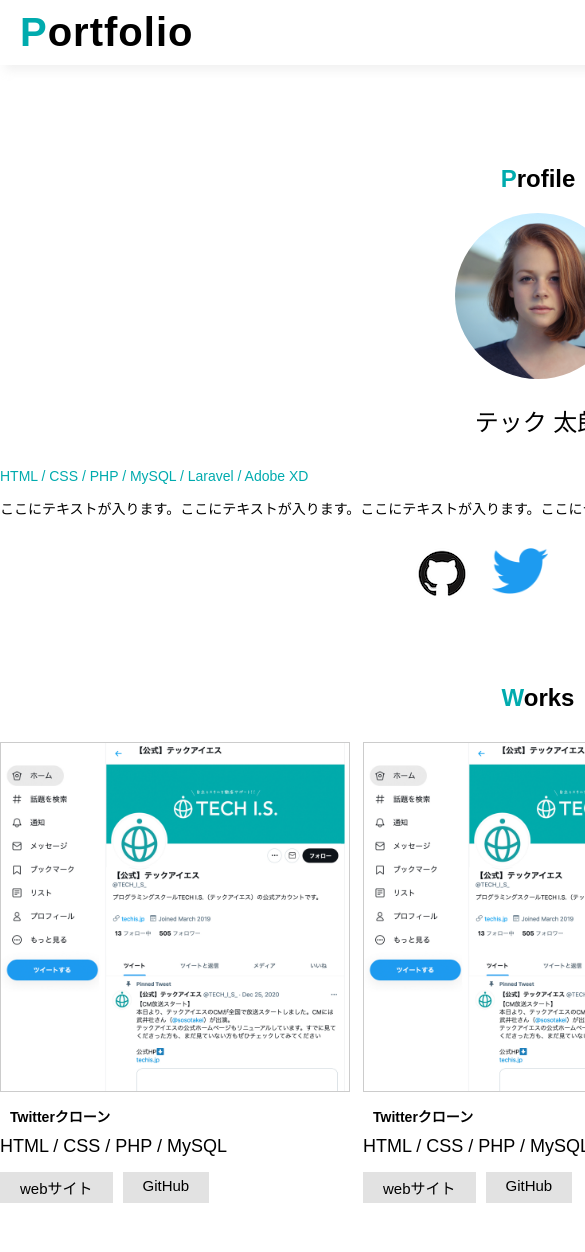
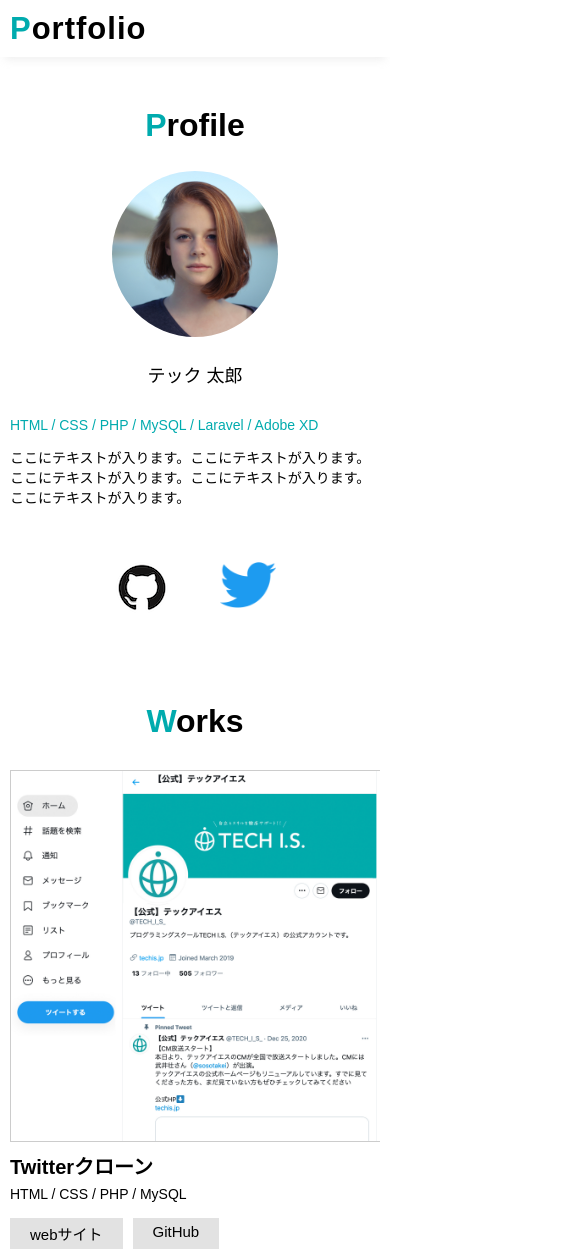
Before and after one commit to Morimiyaaomi/portfolio, a plain HTML site: page index.html in a window 390 px wide. Shown: the top 1252 px of the page, 585 px wide, since content can reach past the window. Drawn offline with Linux system fonts and the light colour scheme.

Commit message:
フッター追加、レスポンシブ対応

```diff
--- a/index.html
+++ b/index.html
@@ -1,5 +1,6 @@
 <!DOCTYPE html>
 <html lang="ja">
+
 <head>
   <meta charset="UTF-8">
   <meta http-equiv="X-UA-Compatible" content="IE=edge">
@@ -8,7 +9,6 @@
   <link rel="stylesheet"  href="style.css">
   <title>PORTFOLIO</title>
 </head>
-
 <body>
   <header>
     <h1 class="block-header">
@@ -17,8 +17,6 @@
       </a>
     </h1>
   </header>
-
-
   <div class="block-main">
     <div class="box-profile">
       <h2 class="sub-title"><span class="color-green">P</span>rofile</h2>
@@ -71,10 +69,12 @@
             <a href="#">GitHub</a>
           </div>
         </li>
-
       </ul>
     </div>
   </div>
+  <footer class="block-footer">
+    <p>Copyright ©︎ TECH I.S. , inc.</p>
+  </footer>
 </body>
 
 </html>
--- a/style.css
+++ b/style.css
@@ -1,25 +1,28 @@
 @charset "UTF-8";
 
 /* 画面のスタイルシート */
-
-body{
+body {
   font-family: "Noto Sans JP",sans-serif;
   margin: 0;
   min-width: 1076px;
 }
 
-/* [header]のスタイルシート */
-
 .color-green {
   color: #00abae;
 }
 
-.block-header{margin: 10px 0;
-  padding: 0 20px 10px;
-  box-shadow: 0 10px 10px -5px rgb(204 204 204 / 30%);
+.sub-title {
+  font-size: 32px;
 }
 
-.block-header a{
+/* [header]のスタイルシート */
+.block-header {
+  margin: 10px 0;
+  padding: 0 20px 10px;
+  box-shadow: 0px 10px 10px -5px rgba(204,204,204,0.3);
+}
+
+.block-header a {
   font-size: 40px;
   color: #000;
   text-decoration: none;
@@ -27,14 +30,12 @@
 }
 
 /* [main]のスタイルシート */
-
-.block-main{
+.block-main {
   text-align: center;
   margin: 100px 0;
 }
 
 /* [Profile]のスタイルシート */
-
 .iteem-list {
   width: 100%;
   max-width: 348px;
@@ -54,27 +55,27 @@
   text-align: left;
 }
 
-.icon-list{
+.icon-list {
   list-style: none;
   width: 100%;
   max-width: 247px;
   margin: 30px auto;
   padding: 0;
   display: flex;
-  content: center;
+  -webkit-justify-content: center;
 }
 
 .icon-list li {
   margin-right: 22px;
 }
 
-/*　[works]のスタイルシート　*/
+/*[works]のスタイルシート*/
 
-.box-works{
+.box-works {
   margin: 80px 0 0;
 }
 
-.works-list{
+.works-list {
   list-style: none;
   width: 100%;
   max-width: 1076px;
@@ -83,6 +84,7 @@
   text-align: left;
   overflow: hidden;
 }
+
 
 .works-list li {
   display: block;
@@ -103,10 +105,10 @@
 
 .works-list li h3 {
   font-size: 14px;
-    margin: 10px;
+  margin: 10px 0;
 }
 
-.works-list li span{
+.works-list li span {
   font-size: 18px;
 }
 
@@ -124,3 +126,84 @@
   text-decoration: none;
   color: #000;
 }
+
+/* [footer]のスタイルシート */
+
+.block-footer p {
+  clear: both;
+  text-align: center;
+  font-size: 15px;
+  margin: 50px 0 20px;
+}
+
+/* スマホ用のスタイルシート */
+
+@media screen and (max-width: 767px){
+  body {
+    min-width: 100%;
+  }
+
+/* [profile]のスタイルシート */
+
+  .box-profile{
+    padding: 0 10px;
+  }
+
+  .item-list b {
+    font-size: 18px;
+  }
+
+  .item-list {
+    max-width: 100%;
+  }
+
+  .icon-list {
+    max-width: 100%;
+  }
+
+  .icon-list li {
+    margin: 25px;
+  }
+
+  /* [works]のスタイルシート */
+
+  .box-works {
+    margin: 60px 0;
+    padding: 0 10px;
+  }
+
+  .works-list {
+    max-width: 100%;
+  }
+
+  .works-list li {
+    max-width: 100%;
+    float: none;
+    margin-right: o;
+    margin-bottom: 30px;
+  }
+
+  .works-list li h3 {
+    font-size: 20px;
+    margin: 5px 0;
+  }
+
+  .works-list li span {
+    font-size: 14px;
+  }
+}
+
+/* [header]のスタイルシート */
+.block-header {
+  padding: 0 10px 10px;
+  box-shadow: 0px 8px 8px -5px rgba(204,204,204,0.3);
+}
+
+.block-header a {
+  font-size: 31px;
+}
+
+/* [main]のスタイルシート */
+.block-main {
+  margin: 50px 0;
+}
```
Lines whose indentation alone changed are shown as unchanged.
